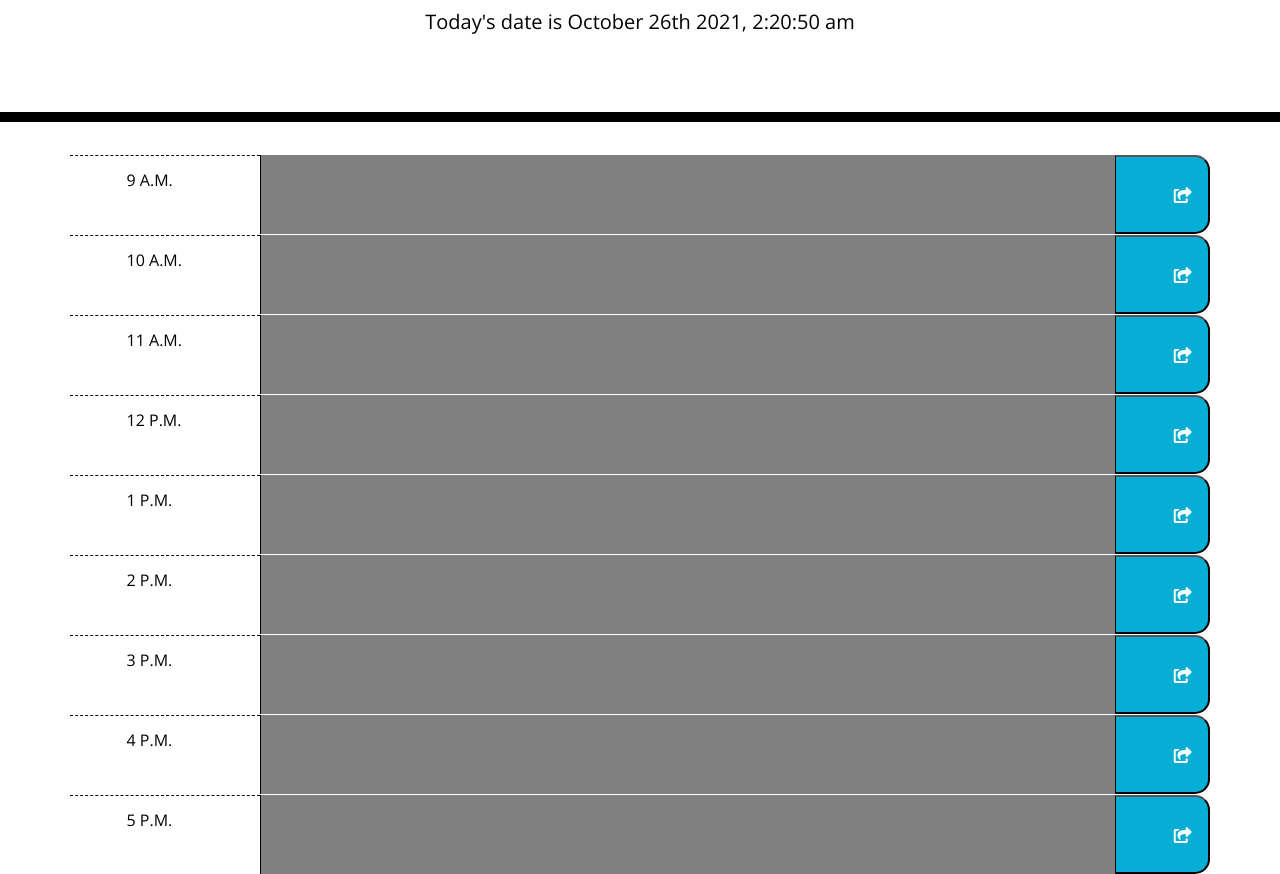
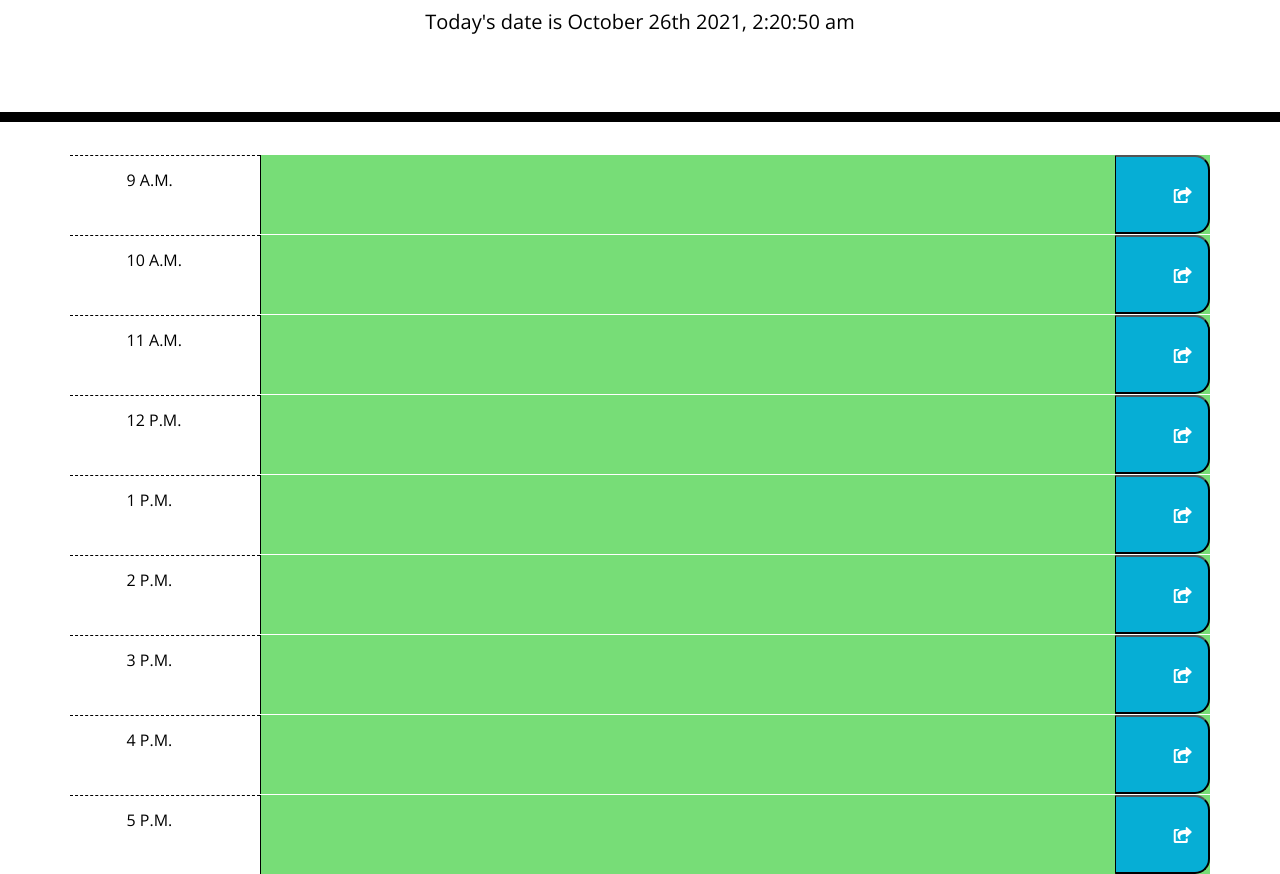
Before and after one commit to AngelaLoftus/workday-scheduler, a plain HTML site: page index.html in a window 1280 px wide. Shown: the part 182-1056 px from the top of the page. Drawn offline with nearby package versions, Linux system fonts and the light colour scheme.

Commit message:
update screenshot and index.html

```diff
--- a/assets/css/style.css
+++ b/assets/css/style.css
@@ -23,8 +23,7 @@ textarea{
 
 .description{
   white-space: pre-wrap;
-  background-color: grey;
-}
+ }
 
 .time-block{
   text-align: center;
--- a/index.html
+++ b/index.html
@@ -24,16 +24,18 @@
 
   <body>
     <header class="jumbotron">
-      <h1 class="display-3">Work Day Scheduler</h1>
+      <h1 class="display-3">Work Day Scheduler <i class="fas fa-table"></i> <i class="fas fa-sticky-note"></i> <i class="fas fa-book-reader"></i></h1>
       <p class="lead">A simple calendar app for scheduling your work day</p>
+
+
       <p id="currentDay" class="lead">Current Date:</p>
     </header>
     <div class="container">
 
       <!-- Timeblocks go here -->
 
-    <section class= "hourblock">
-      <div id = "9" class = "row">
+
+      <div id = "9" class = "row hourblock">
         <div class = "col-md-2 hour">
           9 A.M.
         </div>
@@ -42,10 +44,10 @@
           <i class="fas fa-share-square"></i>
         </button>
       </div>
-    </section>
 
-    <section class= "hourblock">
-      <div id = "10" class = "row">
+
+
+      <div id = "10" class = "row hourblock">
         <div class = "col-md-2 hour">
           10 A.M.
         </div>
@@ -53,12 +55,10 @@
         <button type="button" class = "col-md-1 saveBtn" id= "save">
           <i class="fas fa-share-square"></i>
         </button>
+      </div>
 
-      </div>
-    </section>
 
-    <section class= "hourblock">
-      <div id = "11" class = "row">
+      <div id = "11" class = "row hourblock">
         <div class = "col-md-2 hour">
           11 A.M.
         </div>
@@ -66,12 +66,10 @@
         <button type="button" class = "col-md-1 saveBtn" id= "save">
           <i class="fas fa-share-square"></i>
         </button>
+      </div>
 
-      </div>
-    </section>
 
-    <section class= "hourblock">
-      <div id = "12" class = "row">
+      <div id = "12" class = "row hourblock">
         <div class = "col-md-2 hour ">
           12 P.M.
         </div>
@@ -79,12 +77,11 @@
         <button type="button" class = "col-md-1 saveBtn" id= "save">
           <i class="fas fa-share-square"></i>
         </button>
+      </div>
 
-      </div>
-    </section>
 
-    <section class= "hourblock">
-      <div id = "13" class = "row">
+
+      <div id = "13" class = "row hourblock">
         <div class = "col-md-2 hour">
           1 P.M.
         </div>
@@ -92,12 +89,11 @@
         <button type="button" class = "col-md-1 saveBtn" id= "save">
           <i class="fas fa-share-square"></i>
         </button>
+      </div>
 
-      </div>
-    </section>
 
-    <section class= "hourblock">
-      <div id = "14" class = "row">
+
+      <div id = "14" class = "row hourblock">
         <div class = "col-md-2 hour">
           2 P.M.
         </div>
@@ -105,12 +101,11 @@
         <button type="button" class = "col-md-1 saveBtn" id= "save">
           <i class="fas fa-share-square"></i>
         </button>
+      </div>
 
-      </div>
-    </section>
 
-    <section class= "hourblock">
-      <div id = "15" class = "row">
+
+      <div id = "15" class = "row hourblock">
         <div class = "col-md-2 hour">
           3 P.M.
         </div>
@@ -118,12 +113,11 @@
         <button type="button" class = "col-md-1 saveBtn" id= "save">
           <i class="fas fa-share-square"></i>
         </button>
+      </div>
 
-      </div>
-    </section>
 
-    <section class= "hourblock">
-      <div id = "16" class = "row">
+
+      <div id = "16" class = "row hourblock">
         <div class = "col-md-2 hour">
           4 P.M.
         </div>
@@ -131,12 +125,11 @@
         <button type="button" class = "col-md-1 saveBtn" id= "save">
           <i class="fas fa-share-square"></i>
         </button>
+      </div>
 
-      </div>
-    </section>
 
-    <section class= "hourblock">
-      <div id = "17" class = "row">
+
+      <div id = "17" class = "row hourblock">
         <div class = "col-md-2 hour">
           5 P.M.
         </div>
@@ -144,9 +137,8 @@
         <button type="button" class = "col-md-1 saveBtn" id= "save">
           <i class="fas fa-share-square"></i>
         </button>
+      </div>
 
-      </div>
-    </section>
 
 
 
```
Also changed, not shown: assets/images/screenshot.jpg.
